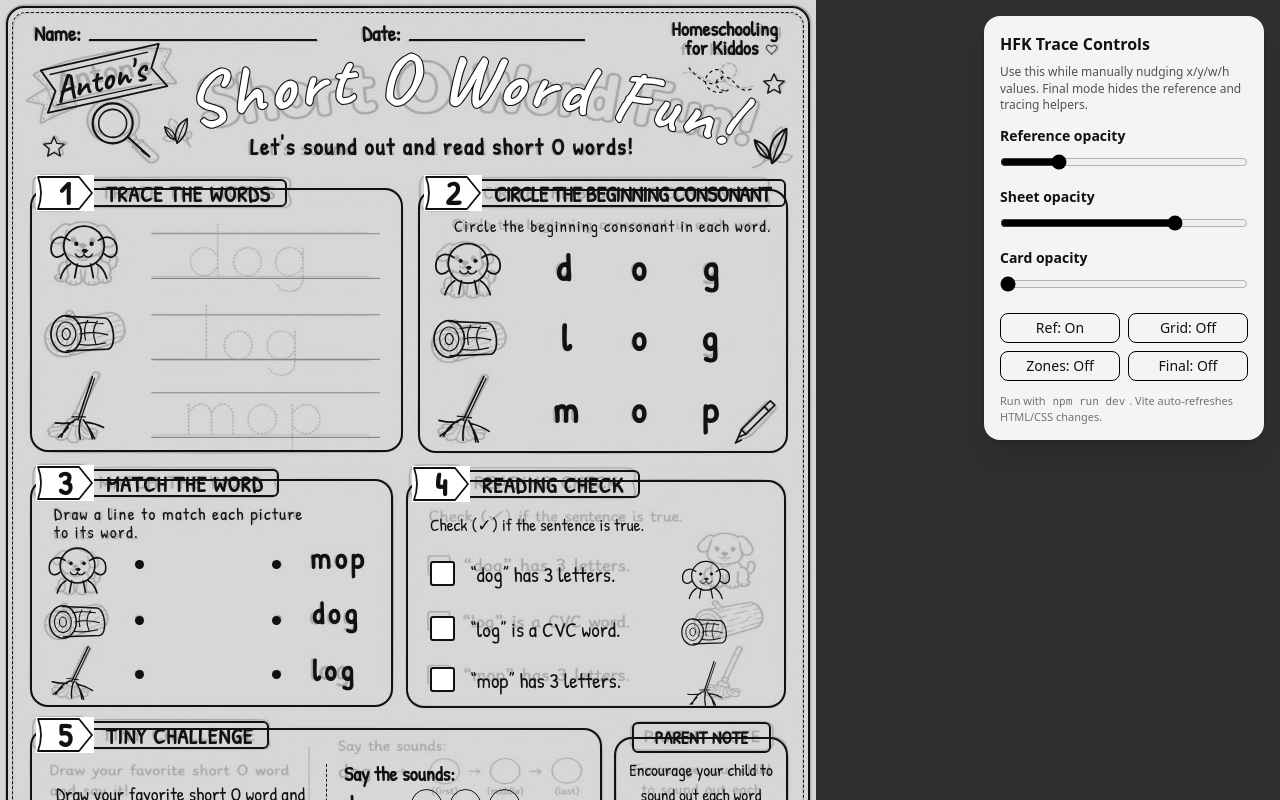
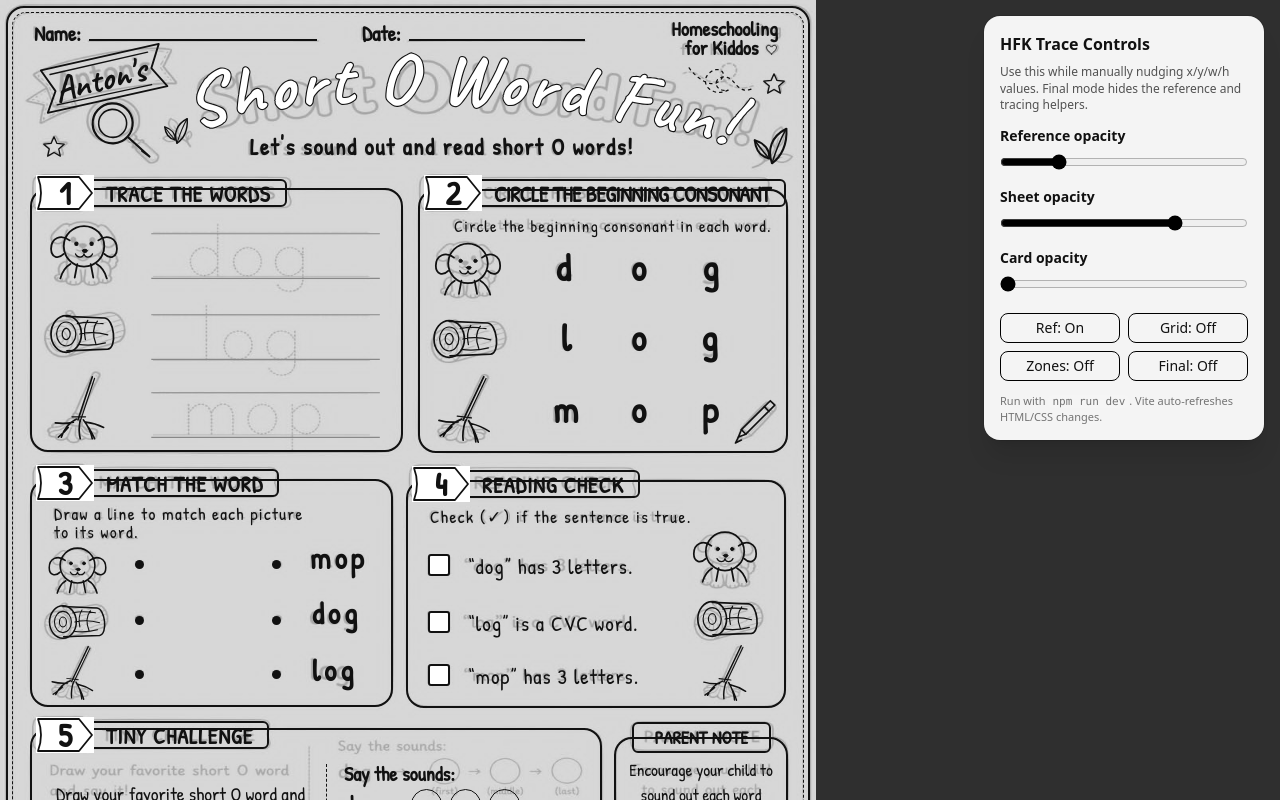
Before and after one commit to princeoncada/hfk-template-development, a React (Vite) app: page / in a window 1280 px wide. Shown: the top 800 px of the page. Built offline with nearby package versions, Linux system fonts and the light colour scheme.

Commit message:
style: enhance layout and positioning of elements in ReadingCheckActivity

```diff
--- a/src/components/activities/ReadingCheckActivity.jsx
+++ b/src/components/activities/ReadingCheckActivity.jsx
@@ -9,19 +9,31 @@ export function ReadingCheckActivity() {
           </svg><span>4</span></div>
           <div className="label-title">READING CHECK</div>
         </div>
-        <div className="check-desc">Check (✓) if the sentence is true.</div>
-        <div className="check-row cr1"><span className="checkbox"></span><span className="sentence">“dog” has 3 letters.</span><svg
-          className="mini">
-          <use href="#dog" />
-        </svg></div>
-        <div className="check-row cr2"><span className="checkbox"></span><span className="sentence">“log” is a CVC word.</span><svg
-          className="mini">
-          <use href="#log" />
-        </svg></div>
-        <div className="check-row cr3"><span className="checkbox"></span><span className="sentence">“mop” has 3 letters.</span><svg
-          className="mini">
-          <use href="#mop" />
-        </svg></div>
+        <div className="check-desc top-[26px] tracking-[1.4px]">Check (✓) if the sentence is true.</div>
+        <div className="check-row cr1 top-[70px] left-[20px]">
+          <span className="checkbox size-5.5"></span>
+          <span className="sentence tracking-[1px]">“dog” has 3 letters.</span>
+          <svg
+            className="mini absolute right-[-25px] top-[-35px] size-18">
+            <use href="#dog" />
+          </svg>
+        </div>
+        <div className="check-row cr2 top-[127px] left-[20px]">
+          <span className="checkbox size-5.5"></span>
+          <span className="sentence tracking-[1px]">“log” is a CVC word.</span>
+          <svg
+            className="mini absolute right-[-30px] top-[-26px] size-18">
+            <use href="#log" />
+          </svg>
+        </div>
+        <div className="check-row cr3 top-[180px] left-[20px]">
+          <span className="checkbox size-5.5"></span>
+          <span className="sentence tracking-[1px]">“mop” has 3 letters.</span>
+          <svg
+            className="mini absolute right-[-21.5px] top-[-21px] size-15 rotate-7">
+            <use href="#mop" />
+          </svg>
+        </div>
       </section>
     </>
   );
```
